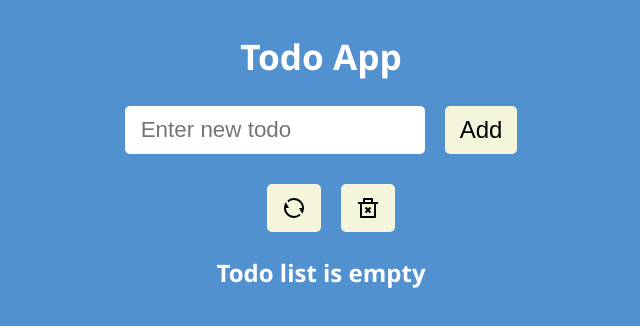
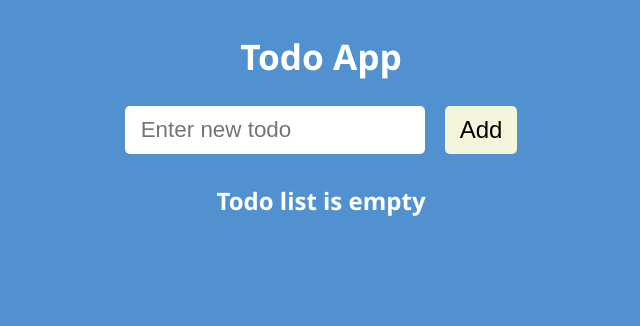
Before and after one commit to pkuzmich/todo, a React (Create React App) app: page / in a window 1280 px wide. Shown: the top 326 px of the page, without its empty margins (319-959 px from the left). Built offline with nearby package versions, Linux system fonts and the light colour scheme.

Commit message:
Hide block with action buttons when there are no tasks

```diff
--- a/src/App.js
+++ b/src/App.js
@@ -49,10 +49,14 @@ function App() {
     <div className="App">
       <h1 className="App-title">Todo App</h1>
       <TodoForm addTodo={addTodoHandler} />
-      <TodosActions
-        resetTodos={resetTodosHandler}
-        deleteCompletedTodos={deleteCompletedTodosHandler}
-      />
+
+      {todos.length > 0 && (
+        <TodosActions
+          resetTodos={resetTodosHandler}
+          deleteCompletedTodos={deleteCompletedTodosHandler}
+        />
+      )}
+
       {todos.length > 0 ? (
         <TodoList
           todos={todos}
```
